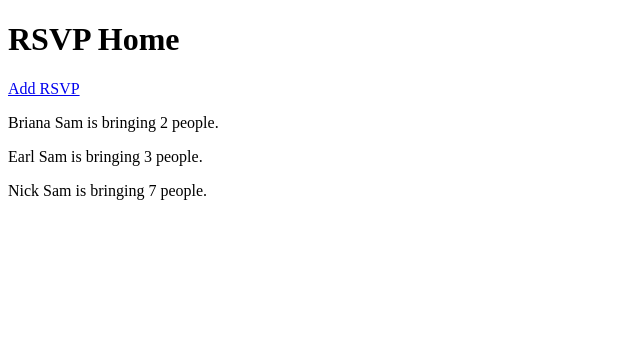
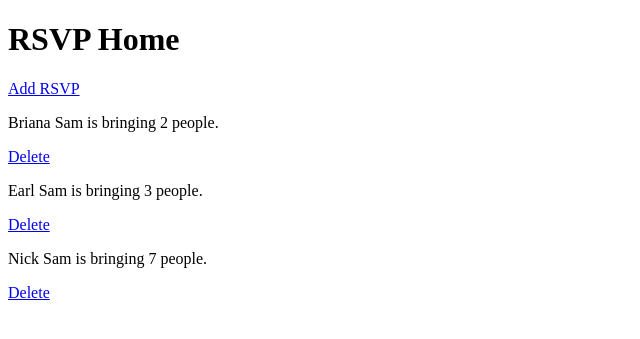
Before and after one commit to samiam151/reunion, a Django app: page /rsvp/ in a window 1280 px wide. Shown: the part 26-365 px from the top of the page, without its empty margins (0-640 px from the left). Run offline with Django 3.2, Linux system fonts and the light colour scheme; data comes from the database, SQL or seed files in the repository; both versions use the stored data as it was after the commit.

Commit message:
Added delete functionality for RSVP

```diff
--- a/reunion/rsvp/admin.py
+++ b/reunion/rsvp/admin.py
@@ -5,7 +5,7 @@ from .models import RSVP
 
 class RSVPModelAdmin(admin.ModelAdmin):
     '''Admin Model for RSVPs''';
-    list_display = ["name", "numGuests", "timestamp"]
+    list_display = ["name", "numGuests", "timestamp", 'id', 'pk']
     list_filter = ["name", "numGuests", "timestamp"]
 
     class Meta:
--- a/reunion/rsvp/urls.py
+++ b/reunion/rsvp/urls.py
@@ -6,4 +6,5 @@ from .import views
 urlpatterns = [
     url(r'^$', views.rsvp_list, name="list"),
     url(r'^add$', views.RSVPCreate.as_view(), name="add"),
+    url(r'^delete/(?P<pk>\d+)', views.rsvp_delete, name="delete")
 ]
--- a/reunion/rsvp/views.py
+++ b/reunion/rsvp/views.py
@@ -1,4 +1,4 @@
-from django.shortcuts import render
+from django.shortcuts import render, get_object_or_404, redirect
 from django.views.generic import ListView, DetailView
 from django.views.generic.edit import CreateView, DeleteView, UpdateView
 
@@ -14,6 +14,12 @@ def rsvp_create(request):
     return render(request, 'rsvp/add.html')
 
 
+def rsvp_delete(request, pk=None):
+    instance = get_object_or_404(RSVP, pk=pk)
+    instance.delete()
+    return redirect("rsvp:list")
+
+
 class RSVPCreate(CreateView):
     model = RSVP
     fields = ['name','numGuests']
--- a/reunion/templates/rsvp/list.html
+++ b/reunion/templates/rsvp/list.html
@@ -4,8 +4,10 @@
 
 <h1>RSVP Home</h1>
 <a href="{% url "rsvp:add" %}">Add RSVP</a>
+
 {% for rsvp in rsvps  %}
-<p>{{ rsvp.name }} is bringing {{ rsvp.numGuests }} people.</p>
+    <p>{{ rsvp.name }} is bringing {{ rsvp.numGuests }} people.</p>
+    <a href="{% url "rsvp:delete" pk=rsvp.pk %}">Delete</a>
 {% endfor %}
 
 {% endblock content %}
```
Also changed, not shown: reunion/db.sqlite3.
